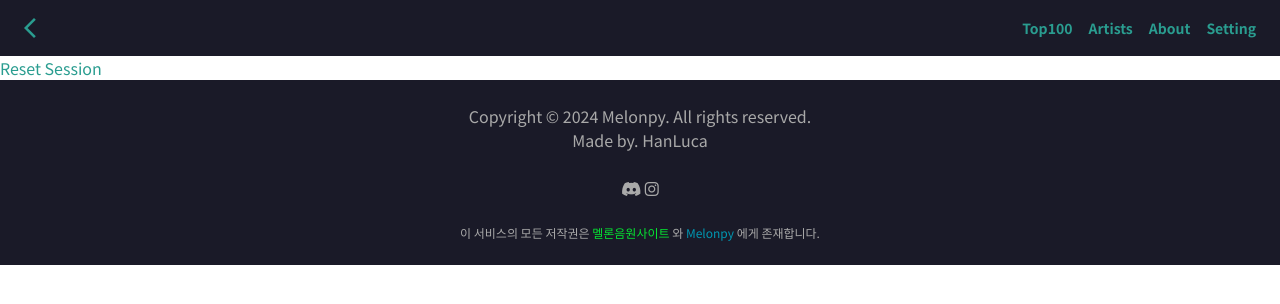
After one commit to HanLuca/Melonpy, a Flask app: page /setting/1 in a window 1280 px wide. The commit adds this page. Shown: the top 304 px of the page. Run offline with Flask 3, Linux system fonts and the light colour scheme; some libraries are stand-ins or nearby versions.

Commit message:
✅ EDIT : All Loading Process ❇️ ADD : Setting ( Reset Session ) ❇️ ADD : Back Button ✨ Design Artists Songs Page Base

```diff
--- a/_process.py
+++ b/_process.py
@@ -2,6 +2,7 @@ from melonapi import scrapeMelon
 import json, time, requests
 from bs4 import BeautifulSoup
 from selenium import webdriver
+from collections import Counter
 
 start = time.time()
 
@@ -17,7 +18,7 @@ driver = webdriver.Chrome(options=options)
 
 def loadMelonChart():
 	driver.get("https://www.melon.com/chart/index.htm")
-	time.sleep(1)
+	time.sleep(2)
 	soup = BeautifulSoup(driver.page_source, 'html.parser')
 
 	MelonChart = json.loads(scrapeMelon.getList('LIVE').decode())
@@ -32,3 +33,12 @@ def loadMelonChart():
 		)
 
 	return MelonChartList
+
+def loadArtistsChart(melonChart):
+	artistsChart = {}
+	artists = [melonChart[i][2] for i in range(1, len(melonChart))]
+
+	artistsChart['artistsChartName'] = [artist for artist, count in Counter(artists).most_common()]
+	artistsChart['artistsChartCount'] = [count for artist, count in Counter(artists).most_common()]
+
+	return artistsChart
--- a/main_page.py
+++ b/main_page.py
@@ -2,7 +2,7 @@ from flask import Blueprint, url_for, render_template, redirect, session
 import json
 
 #from _functions import listedMelonChart, listNumbers, getSongName
-from _process import loadMelonChart
+from _process import loadArtistsChart
 from _functions import checkMelonChartSession
 
 main_page = Blueprint('mainPage', __name__, template_folder='templates/main_page')
@@ -24,5 +24,18 @@ def mainPage__Home():
 def mainPage__About():
 	return render_template(
 		'main_page__about.html',
-		title='Melonpy : About'
+		title='Melonpy : About',
+		backMode="musicPage.musicPage__Top100",
 	)
+
+@main_page.route('/setting/<setting>')
+def mainPage__Setting(setting):
+	if setting == 'sessionReset':
+		session.clear()
+		return redirect(url_for('mainPage.mainPage__Home'))
+
+	return render_template(
+		'main_page__setting.html',
+		title='Melonpy : Setting',
+		backMode="mainPage.mainPage__Home",
+	)
--- a/run.py
+++ b/run.py
@@ -1,4 +1,4 @@
-from flask import Flask
+from flask import Flask, session
 from flask_session import Session
 from datetime import timedelta
 import random
--- a/templates/layout.html
+++ b/templates/layout.html
@@ -26,6 +26,12 @@
 
     <div>
         <header class="header">
+            {% if backMode %}
+                <a class="logo" href="{{ url_for(backMode) }}">
+                    <span class="material-symbols-outlined">arrow_back_ios</span>
+                </a>
+
+            {% else %}
                 <a class="logo" href="{{ url_for('mainPage.mainPage__Home') }}">
                     <svg xmlns="http://www.w3.org/2000/svg" width="24" height="24" viewBox="0 0 24 24" fill="none"
                         stroke="currentColor" stroke-width="2" stroke-linecap="round" stroke-linejoin="round"
@@ -35,11 +41,12 @@
                     </svg>
                     <span style="font-weight: bold; margin-left: 10px;">Melonpy</span>
                 </a>
+            {% endif %}
             <nav class="nav">
                 <a class="nav-link" href="{{ url_for('musicPage.musicPage__Top100') }}">Top100</a>
                 <a class="nav-link" href="{{ url_for('musicPage.musicPage__ArtistsRank') }}" onclick="loadPage()">Artists</a>
                 <a class="nav-link" href="{{ url_for('mainPage.mainPage__About') }}">About</a>
-                <a class="nav-link" href="#">Contact</a>
+                <a class="nav-link" href="{{ url_for('mainPage.mainPage__Setting', setting='None') }}">Setting</a>
             </nav>
         </header>
 
--- /dev/null
+++ b/templates/main_page/main_page__setting.html
@@ -0,0 +1,8 @@
+<link rel="stylesheet" href="{{ url_for('static', filename='total.css') }}">
+
+{% extends 'layout.html' %}
+
+{% block content %}
+    <a href="{{ url_for('mainPage.mainPage__Setting', setting='sessionReset') }}">Reset Session</a>
+
+{% endblock %}
```
Also changed, not shown: _functions.py (+6 -23 lines), music_page.py (+12 -8 lines), templates/music_page/music_page__artists.html (+14 -1 lines), templates/music_page/music_page__artistsrank.html (+16 -7 lines). Lines whose indentation alone changed are shown as unchanged.
